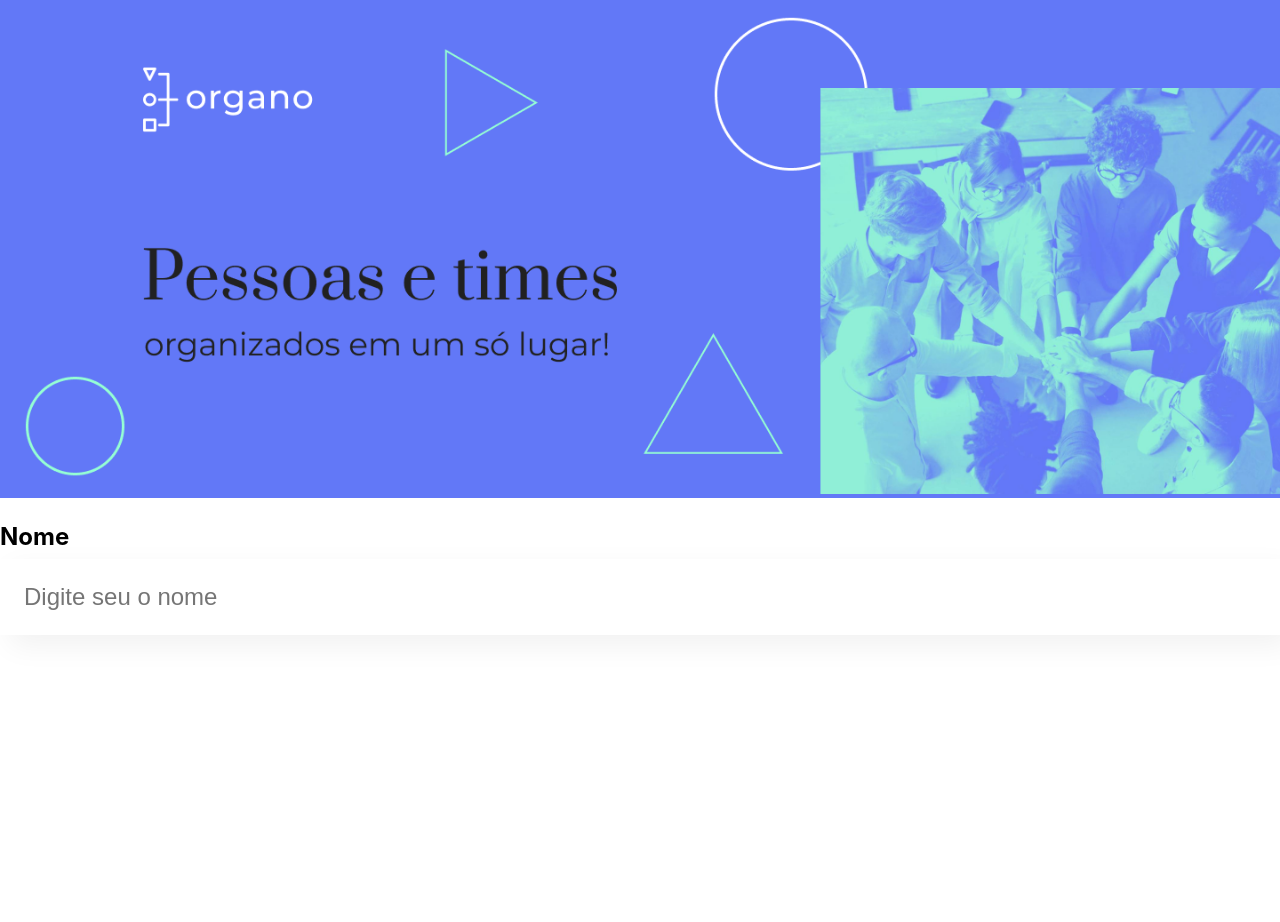
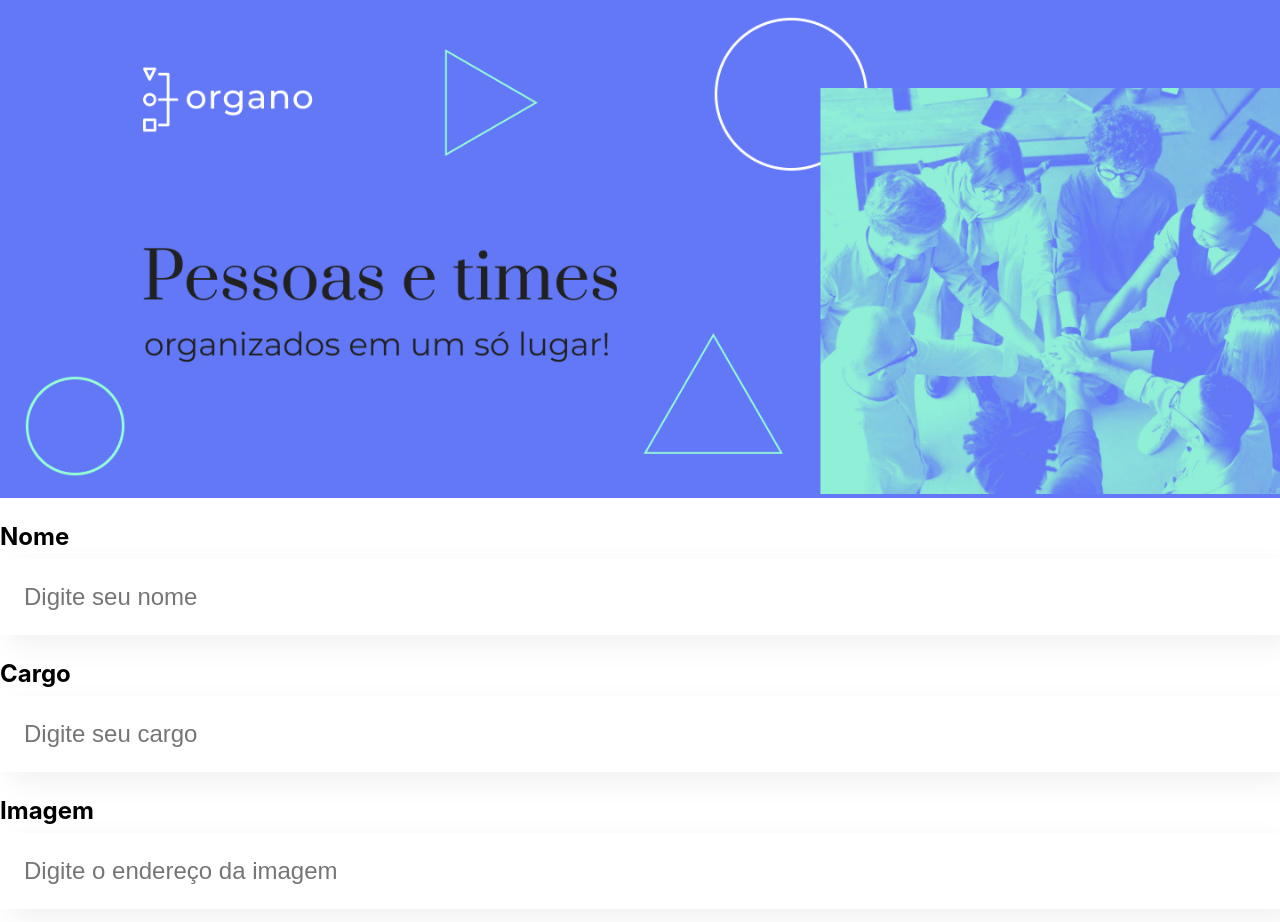
Before and after one commit to thiagoespindula00/organo, a React (Create React App) app: page / in a window 1280 px wide. Shown: the top 922 px of the page. Before the commit the page ends 800 px from the top, so only its background shows below. Built offline with nearby package versions, Linux system fonts and the light colour scheme.

Commit message:
Feito passagem de parâmetros para o componente react

```diff
--- a/src/App.js
+++ b/src/App.js
@@ -5,7 +5,9 @@
   return (
     <div className="App">
       <Banner />
-      <CampoTexto />
+      <CampoTexto label="Nome" placeholder="Digite seu nome"/>
+      <CampoTexto label="Cargo" placeholder="Digite seu cargo"/>
+      <CampoTexto label="Imagem" placeholder="Digite o endereço da imagem"/>
     </div>
   );
 }
--- a/src/componentes/CampoTexto/CampoTexto.js
+++ b/src/componentes/CampoTexto/CampoTexto.js
@@ -1,10 +1,10 @@
 import "./CampoTexto.css";
 
-export const CampoTexto = () => {
+export const CampoTexto = (props) => {
     return (
         <div className="campo_texto">
-            <label>Nome</label>
-            <input placeholder="Digite seu o nome"/>
+            <label>{ props.label }</label>
+            <input placeholder={ props.placeholder }/>
         </div>
     );
 }
```
